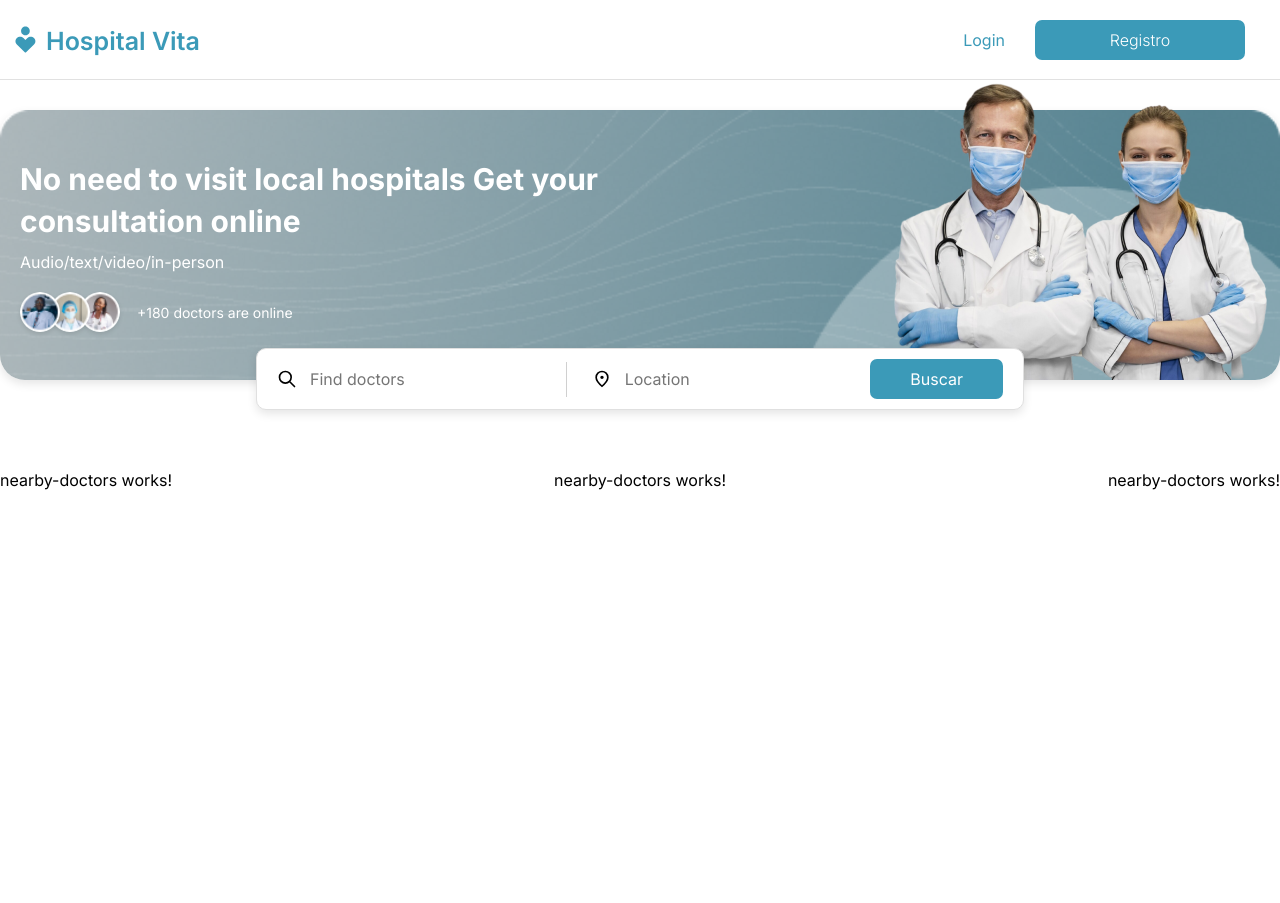
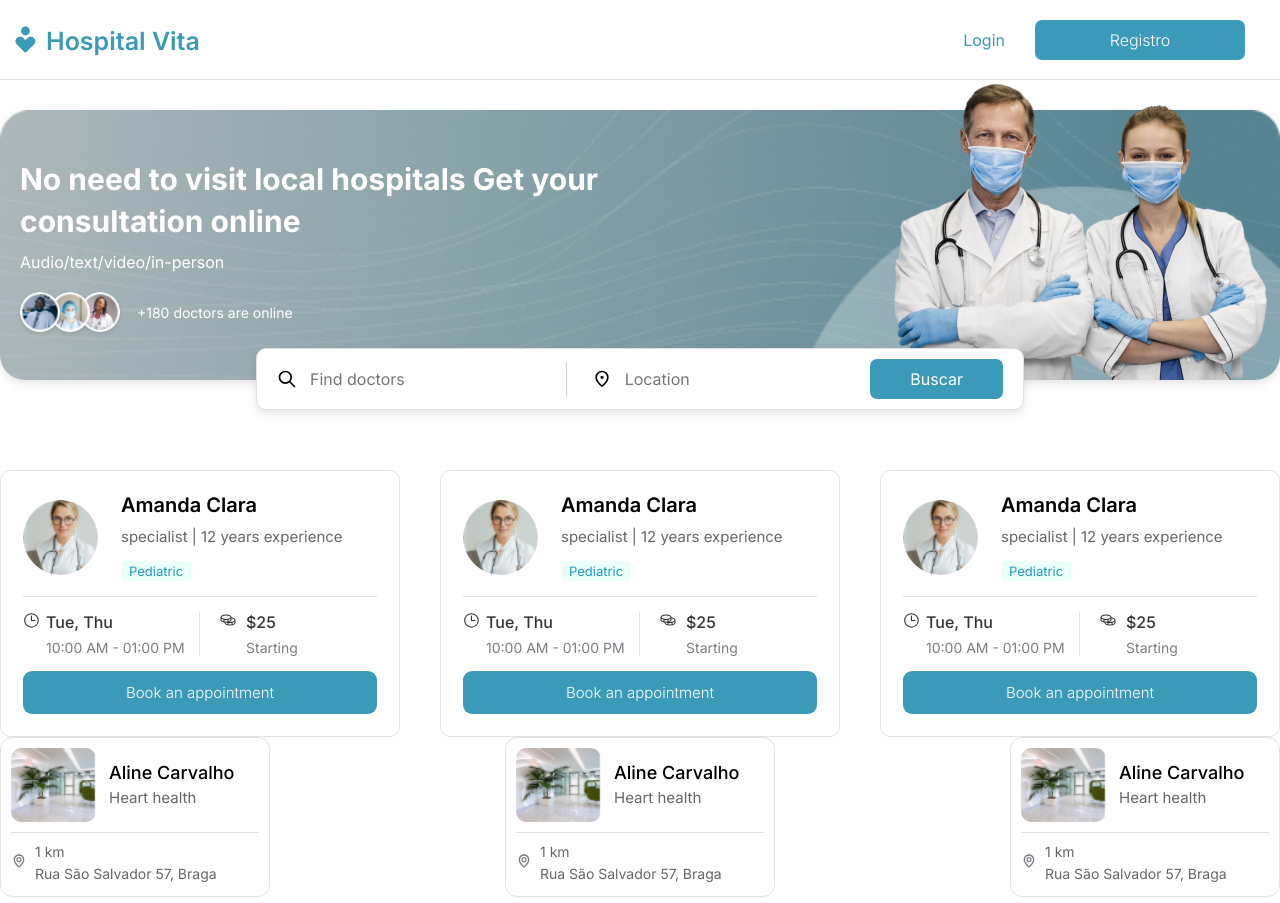
Before and after one commit to deperdomo/hospital-app, an Angular app: page / in a window 1280 px wide. Before the commit the page ends 800 px from the top, so only its background shows below. Built offline with nearby package versions, Linux system fonts and the light colour scheme.

Commit message:
add nearby-doctors component with styling and update app component to include it

```diff
--- a/src/app/app.component.html
+++ b/src/app/app.component.html
@@ -5,14 +5,15 @@
 <br>
 <br>
 <br>
-<!-- <div class="cont-info-doctors">
+<div class="cont-info-doctors">
   <app-info-doctor />
   <app-info-doctor />
   <app-info-doctor />
 
-</div> -->
+</div>
 
 <div class="cont-info-doctors">
+
   <app-nearby-doctors />
   <app-nearby-doctors />
   <app-nearby-doctors />
--- a/src/app/nearby-doctors/nearby-doctors.component.css
+++ b/src/app/nearby-doctors/nearby-doctors.component.css
@@ -0,0 +1,71 @@
+.card {
+  background: #fff;
+  border: 1.5px solid #e1e1e1;
+  border-radius: 12px;
+  width: 270px;
+  height: 160px;
+}
+.cont-img{
+  width: 85px;
+}
+.cont-img img {
+  width: 100%;
+  height: auto;
+  border-radius: 10px;
+}
+
+.card-content {
+  display: flex;
+  flex-wrap: wrap;
+  padding: 10px;
+}
+.top {
+  display: flex;
+  width: 100%;
+  border-bottom:1.5px solid #e1e1e1;
+  padding-bottom: 6px;
+}
+.text{
+  display: flex;
+  flex-direction: column;
+  justify-content: center;
+  height: 100%;
+  margin-left: 13px;
+
+}
+.card-content h4 {
+  margin-top: 10px;
+  font-size: 18px;
+  color: #000000;
+  font-weight: 500;
+}
+
+.card-content p {
+  margin: 5px 0 15px;
+  font-size: 15px;
+  color: #666;
+}
+
+.card-content .location {
+  display: flex;
+  align-items: center;
+  height: 60px;
+  font-size: 14px;
+  color: #666;
+}
+.text-location{
+  display: flex;
+  flex-direction: column;
+  justify-content: center;
+  height: 100%;
+
+}
+.card-content .location svg {
+  width: 16px;
+  height: 16px;
+  margin-right: 8px;
+  fill: #666;
+}
+.kilometros {
+  margin-bottom: 5px;
+}
--- a/src/app/nearby-doctors/nearby-doctors.component.html
+++ b/src/app/nearby-doctors/nearby-doctors.component.html
@@ -1 +1,25 @@
-<p>nearby-doctors works!</p>
+<div class="card">
+
+  <div class="card-content">
+    <div class="top">
+      <div class="cont-img">
+        <img src="img/Nearby.png" alt="Office image">
+      </div>
+      <div class="text">
+        <h4>Aline Carvalho</h4>
+        <p>Heart health</p>
+      </div>
+    </div>
+
+    <div class="location">
+      <div>
+        <svg xmlns="http://www.w3.org/2000/svg" width="48" height="48" viewBox="0 0 24 24"><path fill="#7A7D84" d="M12 2c-4.4 0-8 3.6-8 8c0 5.4 7 11.5 7.3 11.8c.2.1.5.2.7.2s.5-.1.7-.2C13 21.5 20 15.4 20 10c0-4.4-3.6-8-8-8m0 17.7c-2.1-2-6-6.3-6-9.7c0-3.3 2.7-6 6-6s6 2.7 6 6s-3.9 7.7-6 9.7M12 6c-2.2 0-4 1.8-4 4s1.8 4 4 4s4-1.8 4-4s-1.8-4-4-4m0 6c-1.1 0-2-.9-2-2s.9-2 2-2s2 .9 2 2s-.9 2-2 2"/></svg>
+      </div>
+      <div class="text-location">
+        <span class="kilometros">1 km</span>
+        <span> Rua São Salvador 57, Braga</span>
+      </div>
+
+    </div>
+  </div>
+</div>
```
Also changed, not shown: public/img/Nearby.png (added).
